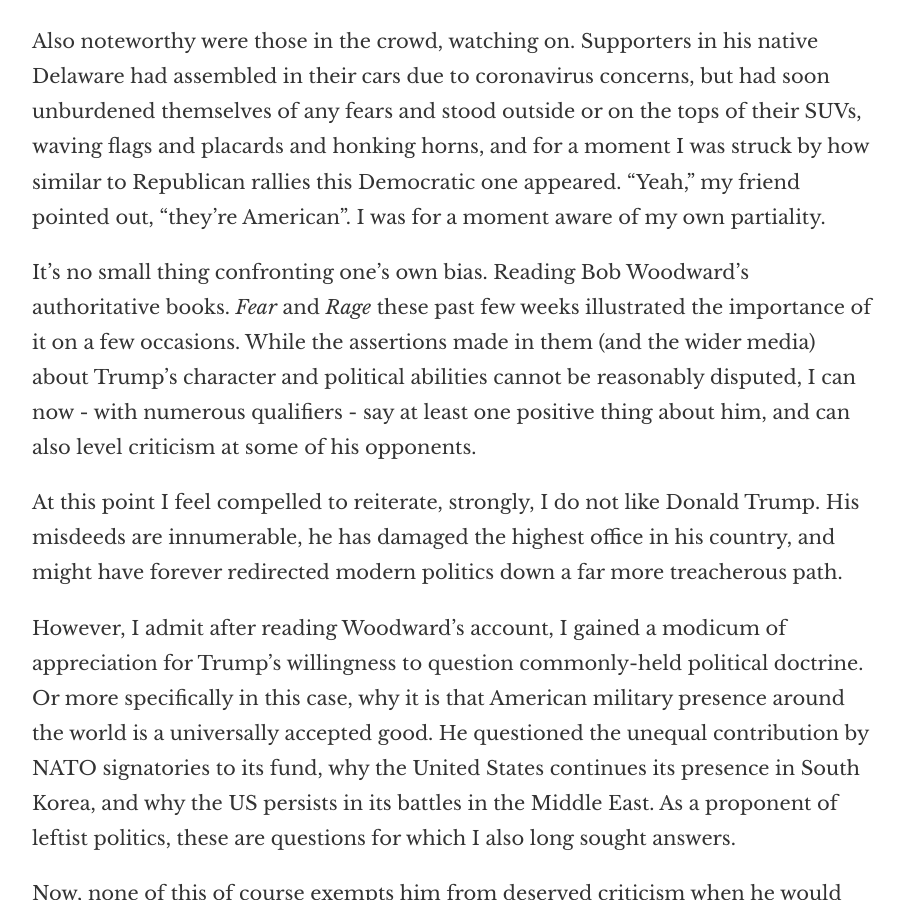
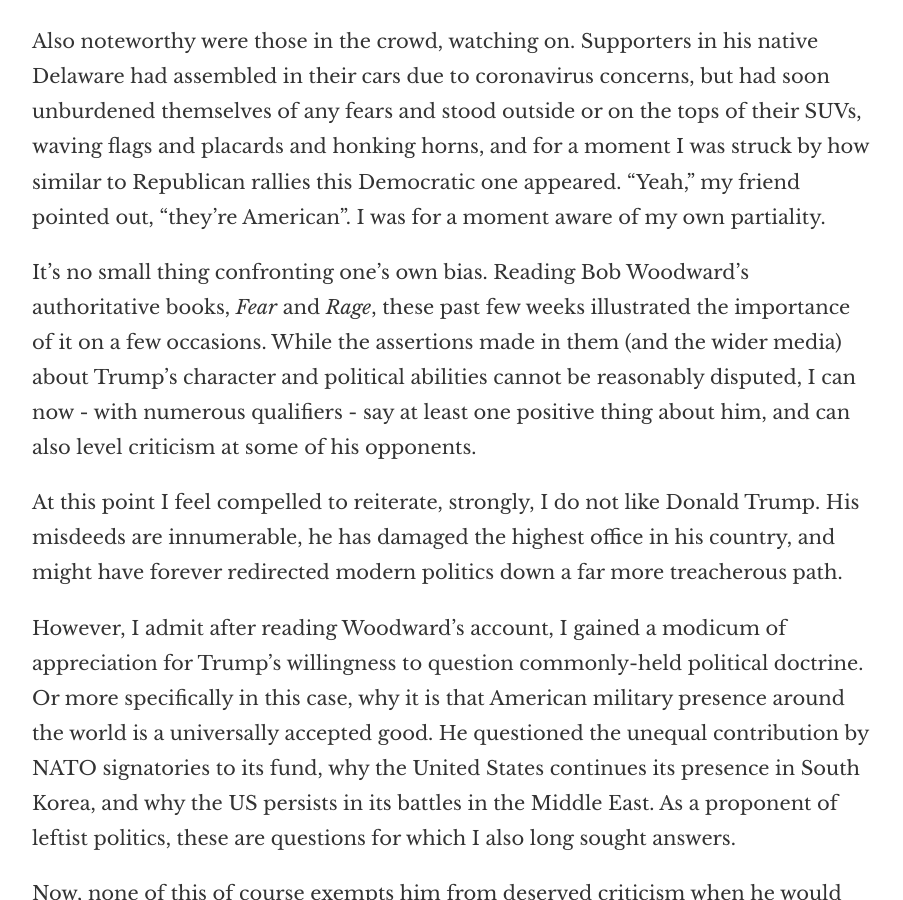
Before and after one commit to gitsit/rzrecord, a Jekyll site: the page built from _posts/2020-11-09-where-to-from-here.md, in a window 1280 px wide and 900 px high, scrolled down 1113 px. Shown: the whole window, without its empty margins (188-1091 px from the left). Built offline with Jekyll 4.4.1, drawn with Linux system fonts in a browser that asks for light colours; nearby versions of some CDN libraries.

```diff
--- a/_posts/2020-11-09-where-to-from-here.md
+++ b/_posts/2020-11-09-where-to-from-here.md
@@ -14,7 +14,7 @@ After learning yesterday of Joe Biden's victory over Donald Trump, friends and I
 
 Also noteworthy were those in the crowd, watching on. Supporters in his native Delaware had assembled in their cars due to coronavirus concerns, but had soon unburdened themselves of any fears and stood outside or on the tops of their SUVs, waving flags and placards and honking horns, and for a moment I was struck by how similar to Republican rallies this Democratic one appeared. "Yeah," my friend pointed out, "they're American". I was for a moment aware of my own partiality.
 
-It's no small thing confronting one's own bias. Reading Bob Woodward's authoritative books. _Fear_ and _Rage_ these past few weeks illustrated the importance of it on a few  occasions. While the assertions made in them (and the wider media) about Trump's character and political abilities cannot be reasonably disputed, I can now - with numerous qualifiers - say at least one positive thing about him, and can also level criticism at some of his opponents.
+It's no small thing confronting one's own bias. Reading Bob Woodward's authoritative books, _Fear_ and _Rage_, these past few weeks illustrated the importance of it on a few  occasions. While the assertions made in them (and the wider media) about Trump's character and political abilities cannot be reasonably disputed, I can now - with numerous qualifiers - say at least one positive thing about him, and can also level criticism at some of his opponents.
 
 At this point I feel compelled to reiterate, strongly, I do not like Donald Trump. His misdeeds are innumerable, he has damaged the highest office in his country, and might have forever redirected modern politics down a far more treacherous path.
 
```
